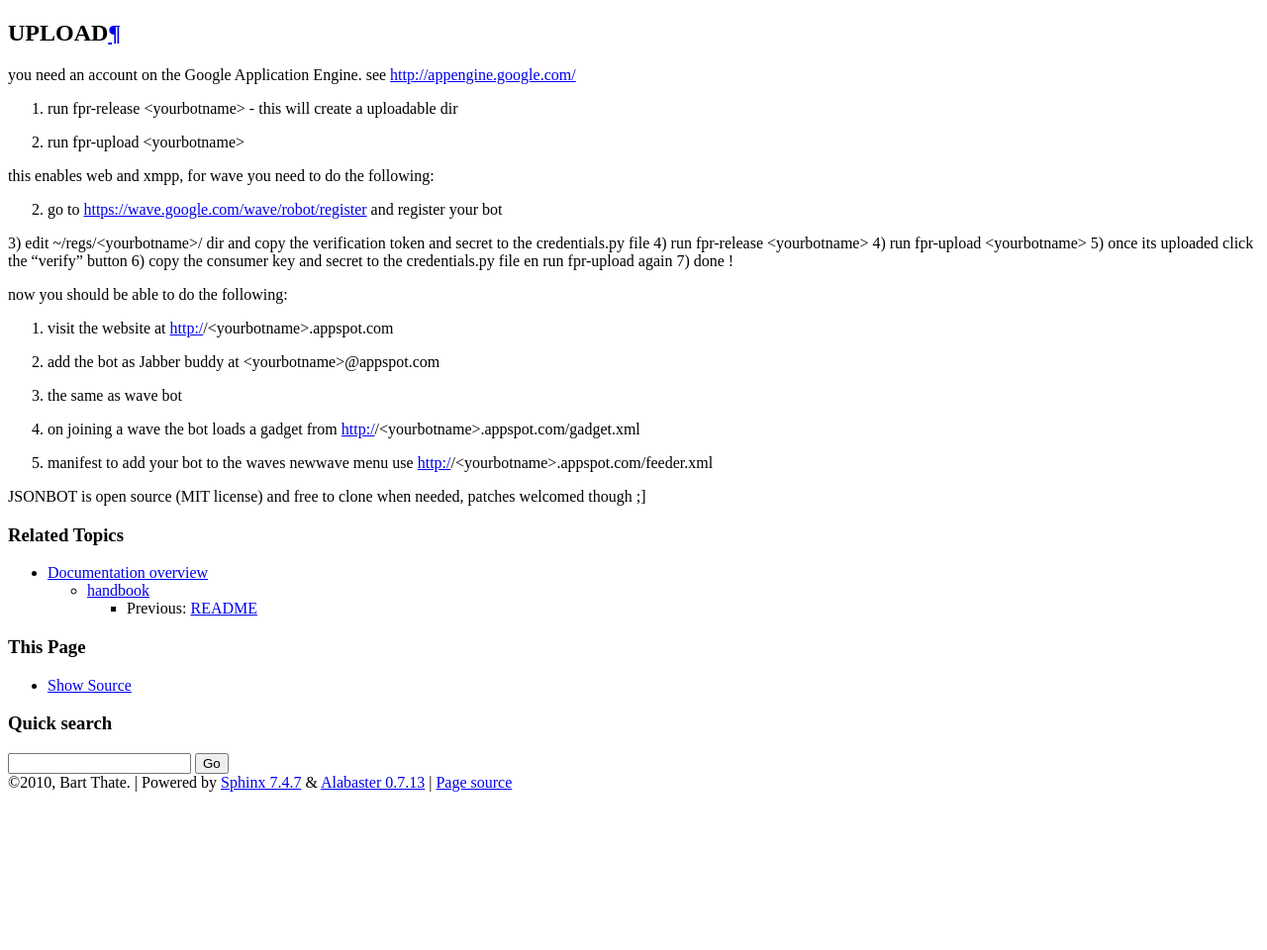
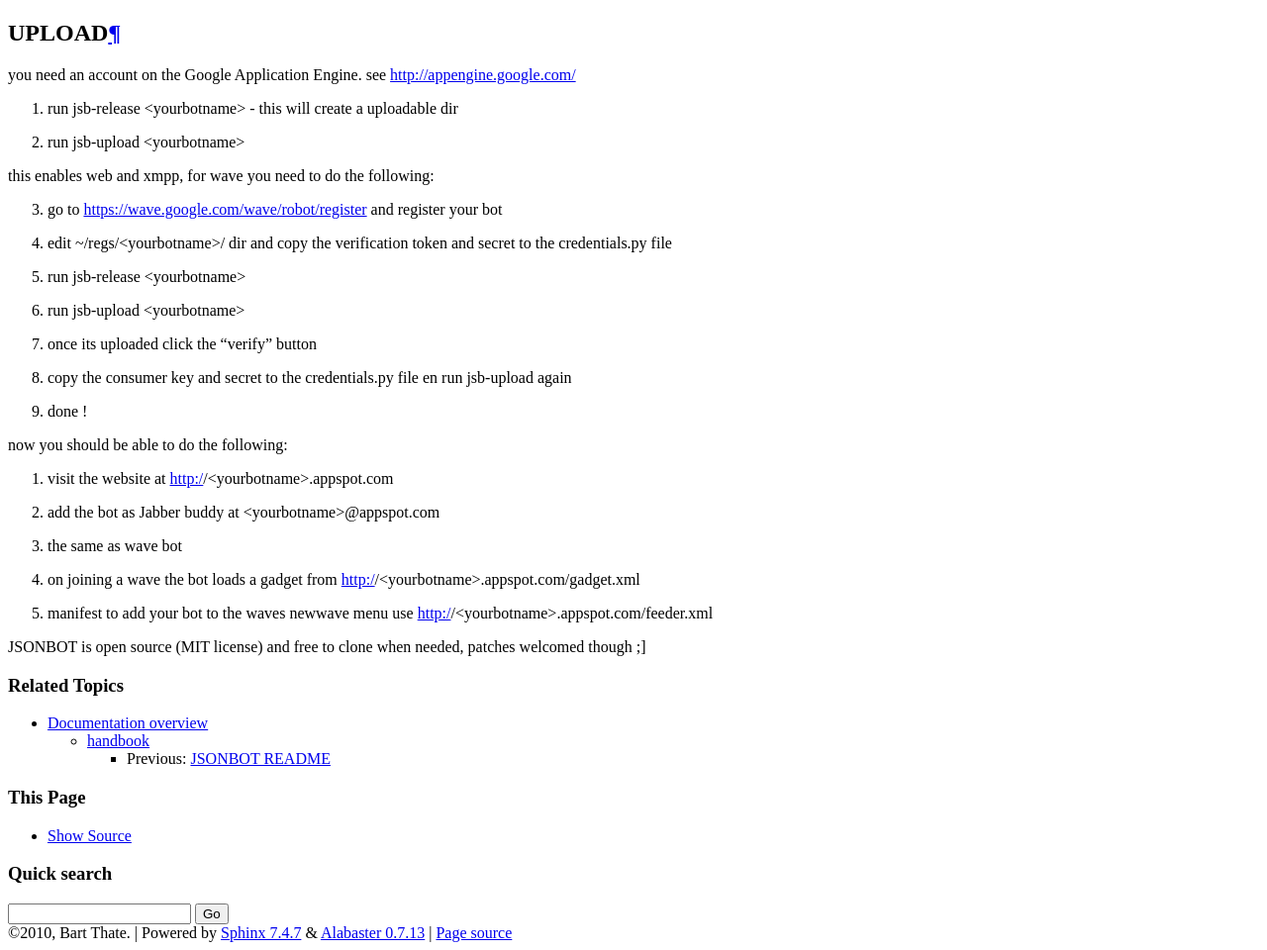
Before and after one commit to melmothx/jsonbot, a Sphinx documentation site: the page built from docs/handbook/UPLOAD.txt, in a window 1280 px wide. Shown: the whole page at 99% size. Built offline with Sphinx 7.4.7, drawn with Linux system fonts in a browser that asks for light colours; pages that are not in the unit, such as notebooks, are missing from menus; before the commit the page ends 900 px from its top, so only the background shows below that.

Commit message:
update docs

```diff
--- a/docs/handbook/UPLOAD.txt
+++ b/docs/handbook/UPLOAD.txt
@@ -3,19 +3,18 @@
 
 you need an account on the Google Application Engine. see http://appengine.google.com/
 
-1) run fpr-release <yourbotname> - this will create a uploadable dir
-2) run fpr-upload <yourbotname>
+1) run jsb-release <yourbotname> - this will create a uploadable dir
+2) run jsb-upload <yourbotname>
 
 this enables web and xmpp, for wave you need to do the following:
 
-2) go to https://wave.google.com/wave/robot/register and register your bot
-3) edit ~/regs/<yourbotname>/ dir and copy the verification token and
-secret to the credentials.py file
-4) run fpr-release <yourbotname>
-4) run fpr-upload <yourbotname>
-5) once its uploaded click the "verify" button
-6) copy the consumer key and secret to the credentials.py file en run fpr-upload again
-7) done !
+3) go to https://wave.google.com/wave/robot/register and register your bot
+4) edit ~/regs/<yourbotname>/ dir and copy the verification token and secret to the credentials.py file
+5) run jsb-release <yourbotname>
+6) run jsb-upload <yourbotname>
+7) once its uploaded click the "verify" button
+8) copy the consumer key and secret to the credentials.py file en run jsb-upload again
+9) done !
 
 now you should be able to do the following:
 
--- a/docs/mindex.txt
+++ b/docs/mindex.txt
@@ -10,13 +10,15 @@
     gae/wave/index
     gae/web/index
     gae/xmpp/index
-    gae/utils
+    gae/plugs/index
+    gae/utils/index
     plugs/index
     remote/index
     socket/index
     socket/irc/index
     socket/rest/index
     socket/utils/index
+    socket/plugs/index
     utils/index
 
     *
--- a/docs/plugsdocindex.txt
+++ b/docs/plugsdocindex.txt
@@ -10,3 +10,4 @@
     commonplugs/*
     waveplugs/*
     socketplugs/*
+    myplugs/*
```
Also changed, not shown: docs/handbook/README.txt (+13 -8 lines), docs/index.txt (+16 -15 lines), 5 other files.
